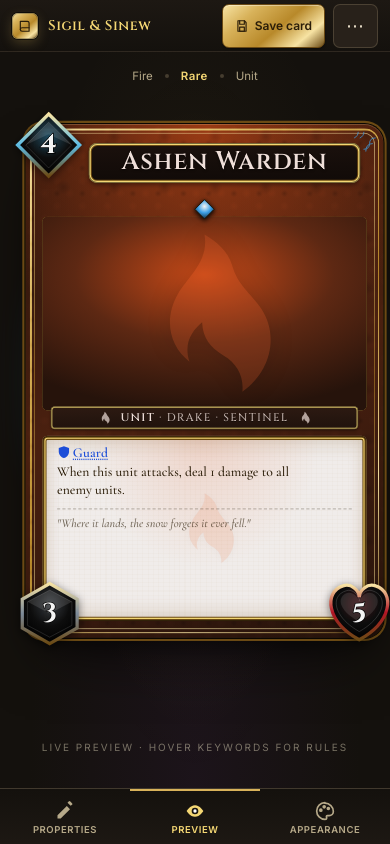
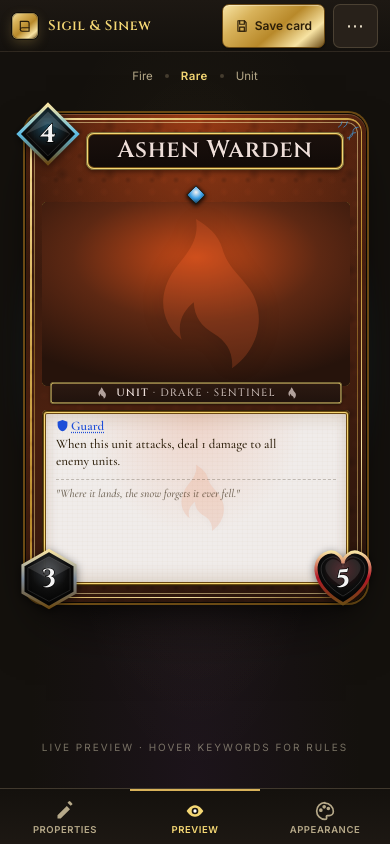
Before and after one commit to Cis8/tcg-card-forge, a React (Vite) app: page / in a window 390 px wide. Built offline with nearby package versions, Linux system fonts and the light colour scheme; a web font is replaced by a local one.

Commit message:
feat(app): enhance mobile layout by adjusting viewport handling and overflow behavior

```diff
--- a/src/App.tsx
+++ b/src/App.tsx
@@ -176,7 +176,7 @@ export default function App(): React.ReactElement {
   const [mobileTab, setMobileTab] = useState<MobileTab>('preview');
   const [showOverflow, setShowOverflow] = useState(false);
   const overflowRef = useRef<HTMLDivElement>(null);
-  const [isMobile, setIsMobile] = useState(() => window.matchMedia('(max-width: 767px)').matches);
+  const [viewportW, setViewportW] = useState(() => window.innerWidth);
 
   // Deck / view state
   const [decks, setDecks] = useState<Deck[]>(() => load<Deck[]>(STORAGE.decks, []));
@@ -198,21 +198,34 @@ export default function App(): React.ReactElement {
 
   const closeOverflow = useCallback(() => setShowOverflow(false), []);
 
-  // Track mobile breakpoint
+  // Track viewport width reactively (handles orientation changes on mobile).
   useEffect(() => {
-    const mq = window.matchMedia('(max-width: 767px)');
-    const handler = (e: MediaQueryListEvent) => setIsMobile(e.matches);
-    mq.addEventListener('change', handler);
-    return () => mq.removeEventListener('change', handler);
+    const onResize = () => setViewportW(window.innerWidth);
+    window.addEventListener('resize', onResize);
+    return () => window.removeEventListener('resize', onResize);
   }, []);
 
-  // Effective card scale: on mobile, fit the card (340px) to the available
-  // stage width (viewport − 32px padding); on desktop use zoom × 1.2 boost.
-  const CARD_NATIVE_W = 340;
-  const STAGE_PADDING = 32;
+  // Card bleed amounts in natural card coordinates (px).
+  // These are the distances each element protrudes outside the 340×488 card box.
+  const CARD_W = 340, CARD_H = 488;
+  const BLEED_TOP = 12, BLEED_LEFT = 10, BLEED_RIGHT = 8, BLEED_BOTTOM = 8;
+
+  // Effective card scale.
+  // Mobile: fit the full bleed-box (340 + 10 + 8 = 358 px wide) within the
+  //         available stage content width (viewport − 32 px h-padding).
+  // Desktop: user zoom × 1.2 boost.
+  const isMobile = viewportW <= 767;
   const cardScale = isMobile
-    ? Math.min(1.2, (window.innerWidth - STAGE_PADDING) / CARD_NATIVE_W)
+    ? Math.min(1.2, (viewportW - 32) / (CARD_W + BLEED_LEFT + BLEED_RIGHT))
     : cardZoom / 100 * 1.2;
+
+  // Outer div: layout placeholder sized to the full bleed-box.
+  // Inner div: absolutely positioned inside, offset so every bleed element
+  //            stays within the outer div (no upward/leftward layout overflow).
+  const outerW   = (CARD_W + BLEED_LEFT + BLEED_RIGHT) * cardScale;
+  const outerH   = (CARD_H + BLEED_TOP  + BLEED_BOTTOM) * cardScale;
+  const innerTop  = BLEED_TOP  * cardScale; // room for cost-gem above card
+  const innerLeft = BLEED_LEFT * cardScale; // room for cost-gem left of card
 
   // Sync appView → URL hash
   useEffect(() => {
@@ -564,16 +577,20 @@ export default function App(): React.ReactElement {
                 <span className="stage-meta-sep" />
                 <span>{current.type === 'unit' ? 'Unit' : 'Spell'}</span>
               </div>
-              {/* Outer div compensates layout space for the scaled card */}
+              {/* Outer div compensates layout space for the scaled card including bleed */}
               <div style={{
-                width: `${Math.round(340 * cardScale)}px`,
-                height: `${Math.round((488 + 60) * cardScale)}px`,
+                width: `${outerW}px`,
+                height: `${outerH}px`,
                 flexShrink: 0,
                 position: 'relative',
               }}>
                 <div style={{
+                  position: 'absolute',
+                  top: `${innerTop}px`,
+                  left: `${innerLeft}px`,
                   transform: `scale(${cardScale})`,
                   transformOrigin: 'top left',
+                  width: `${CARD_W}px`,
                 }}>
                   <div ref={cardRef} className="stage-card-mount">
                     <CardPreview
--- a/src/mobile.css
+++ b/src/mobile.css
@@ -65,10 +65,15 @@
   }
   .app[data-mobile-tab="preview"] .stage {
     display: flex !important;
-    overflow: auto;
+    overflow-x: hidden;
+    overflow-y: auto;
     padding: 16px;
     align-items: flex-start;
     justify-content: flex-start;
+  }
+  /* Prevent upward overflow in landscape where the card can be taller than the 1fr row */
+  .app[data-mobile-tab="preview"] .stage-wrap {
+    align-items: start;
   }
   .app[data-mobile-tab="appearance"] .rail-right {
     display: flex !important;
@@ -80,9 +85,8 @@
   .stage-card-mount {
     display: flex;
     justify-content: center;
-    min-width: max-content;
+    /* min-width: max-content removed — inner div now has explicit 340px width */
   }
-  /* Card shell keeps its canonical 340px — no shrinking on mobile */
 
   /* ── Mobile tab bar ── */
   .mobile-tab-bar {
```
